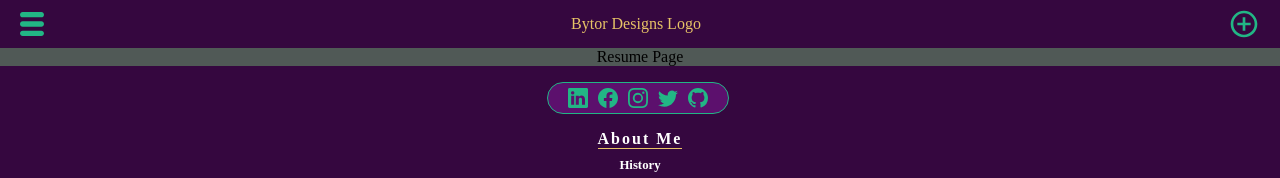
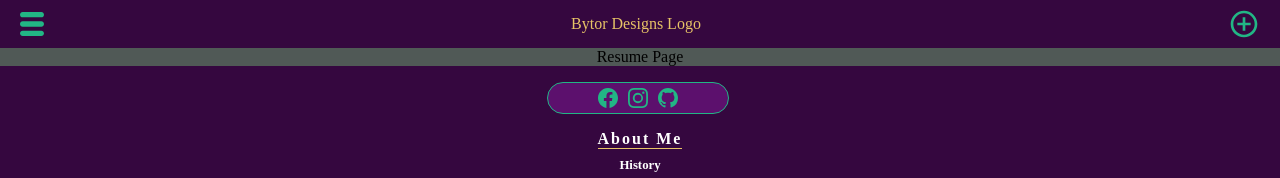
Before and after one commit to NicBab/Bytor_Designs, a React (Create React App) app: page /resume in a window 1280 px wide. Shown: the top 178 px of the page. Built offline with nearby package versions, Linux system fonts and the light colour scheme.

Commit message:
subtracted usused followIcons

```diff
--- a/src/components/FollowIcons.jsx
+++ b/src/components/FollowIcons.jsx
@@ -3,10 +3,6 @@ import { linkedinIcon, facebookIcon, instagramIcon, twitterIcon, githubIcon } fr
 import './css/FollowIcons.css'
 
 const FollowIcons = () => {
-
-    const onLinkedinClick = () => {
-        window.open("")
-    }
 
     const onFbIconClick = () => {
         window.open("https://www.facebook.com/bytordesign")
@@ -16,20 +12,14 @@ const FollowIcons = () => {
         window.open("https://www.instagram.com/xoxbytorxox/?fbclid=IwAR19MgrBbb4N8hvQPD_FDv5I2ozZsneg21j4e9zJ0Y_I1ORWFM1C-_Yz804")
     }
 
-    const onTwitterClick = () => {
-        window.open("")
-    }
-
     const onGhIconClick = () => {
         window.open("https://github.com/NicBab/Bytor_Designs")
     }
 
     return (
         <div id="iconsRow">
-            <div className="icons" onClick={onLinkedinClick}>{linkedinIcon}</div>
             <div className="icons" onClick={onFbIconClick}>{facebookIcon}</div>
             <div className="icons" onClick={onIgIconClick}>{instagramIcon}</div>
-            <div className="icons" onClick={onTwitterClick}>{twitterIcon}</div>
             <div className="icons" onClick={onGhIconClick}>{githubIcon}</div>
         </div>
     )
--- a/src/components/PlusData.jsx
+++ b/src/components/PlusData.jsx
@@ -6,12 +6,6 @@ import * as BsIcons from 'react-icons/bs'
 
 
 export const plusData = [
-    {
-        title: "LinkedIn",
-        path: "",
-        icon: <GrIcons.GrLinkedinOption />,
-        cName: "plus-text",
-    },
     {
         title: "Facebook",
         url: "https://www.facebook.com/bytordesign",
@@ -25,12 +19,6 @@ export const plusData = [
         cName: "plus-text",
     },
     {
-        title: "Twitter",
-        url: "",
-        icon: <BsIcons.BsTwitter/>,
-        cName: "plus-text",
-    },
-    {
         title: "GitHub",
         url: "https://github.com/NicBab/Bytor_Designs",
         icon: <VscIcons.VscGithub />,
```
